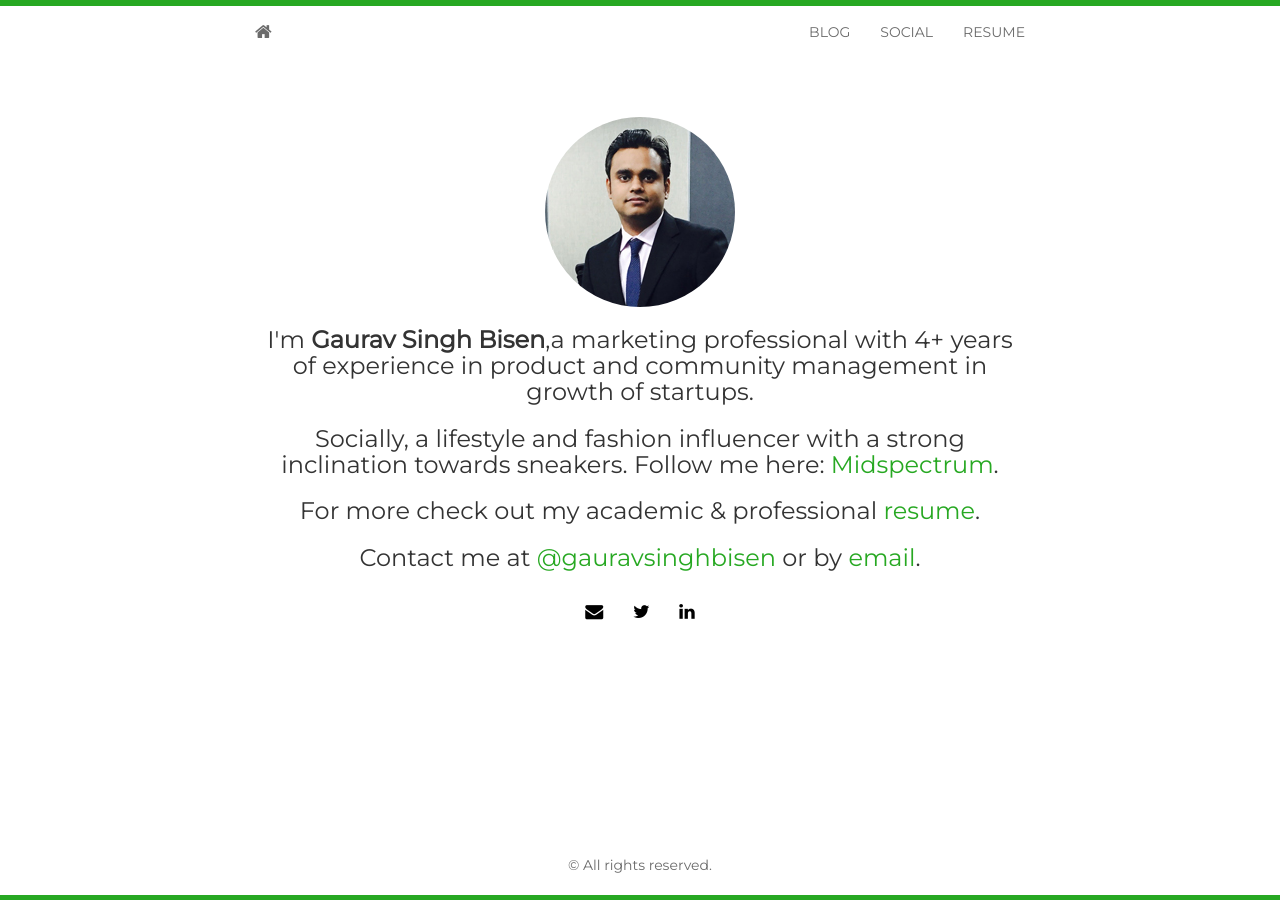
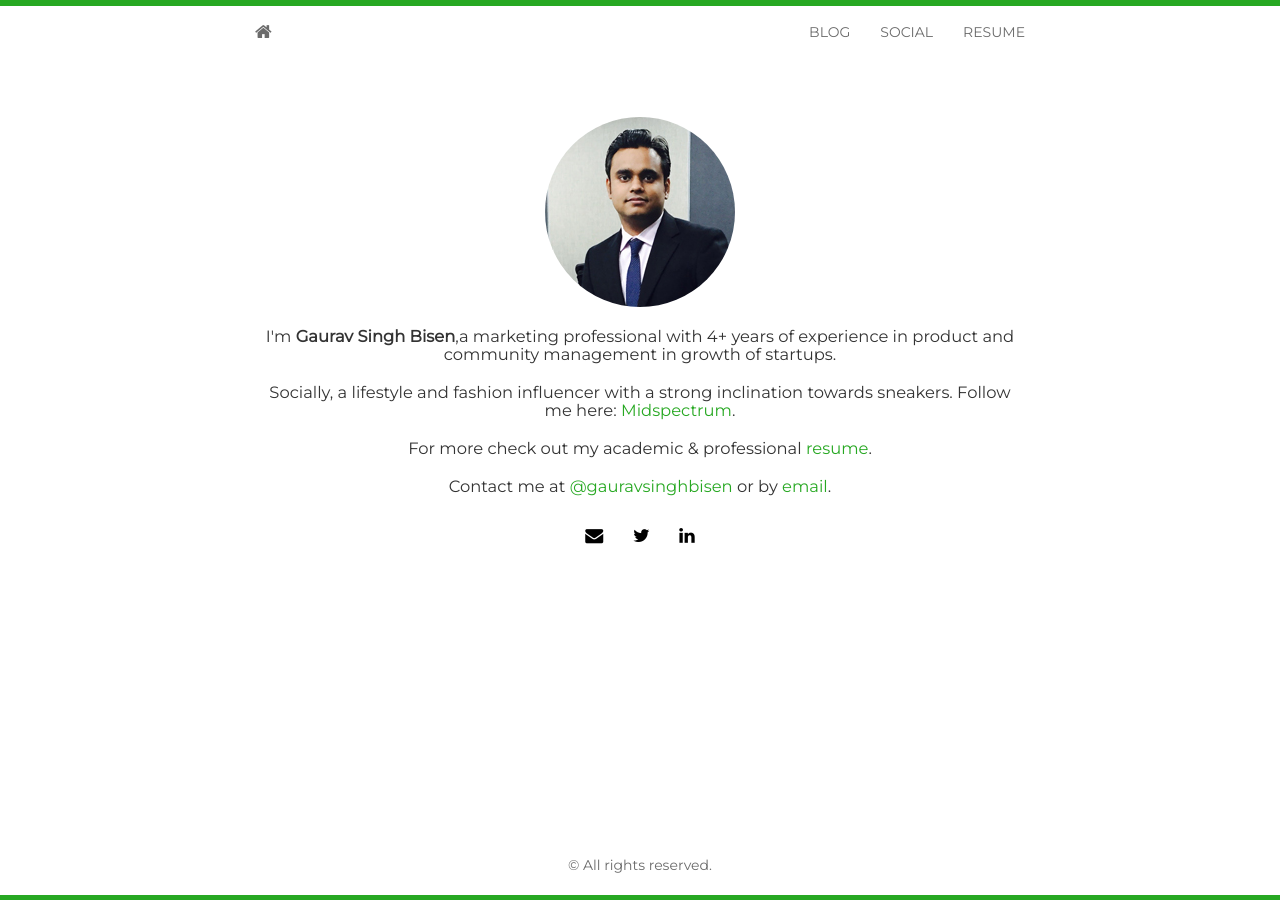
Before and after one commit to gauravsinghbisen/gauravsinghbisen.github.io, a Jekyll site: the page built from index.html, in a window 1280 px wide. Built offline with Jekyll 4.4.1, drawn with Linux system fonts in a browser that asks for light colours; nearby versions of some CDN libraries; the list of posts is cut into pages by our own code.

Commit message:
Update main.css

```diff
--- a/static/css/main.css
+++ b/static/css/main.css
@@ -7,6 +7,9 @@ body {
   font-family: 'Montserrat', verdana;
   /* The html and body elements cannot have any padding or margin. */
   border-top: 3px solid #27A822;
+}
+h3 {
+  font-size: 1.17em;
 }
 /* Wrapper for page content to push down footer */
 #wrap {
```
